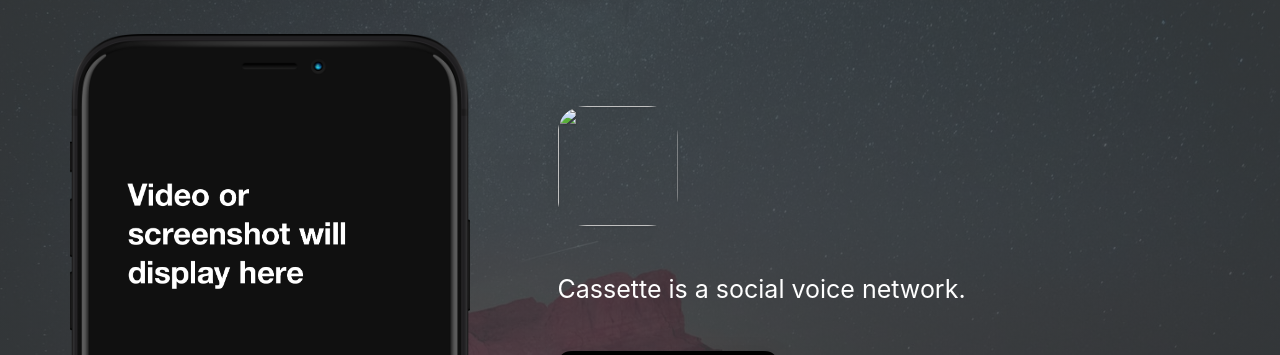
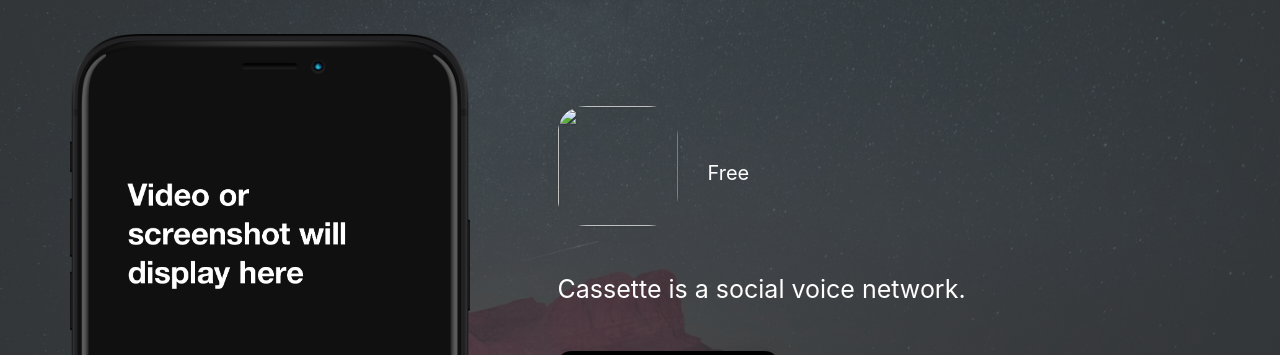
Before and after one commit to DrwGroup/drwgroup.github.io, a Jekyll site: the page built from index.html, in a window 1280 px wide. Shown: the part 149-504 px from the top of the page. Built offline with Jekyll 4.4.1, drawn with Linux system fonts in a browser that asks for light colours; nearby versions of some CDN libraries.

Commit message:
change price

```diff
--- a/_config.yml
+++ b/_config.yml
@@ -11,7 +11,7 @@
 
 app_icon                                  : # assets/appicon.png                      # Automatically populates if not set and if iOS app ID is set.  Otherwise enter path to icon file manually.
 app_name                                  :                                           # Automatically populates if not set and if iOS app ID is set.  Otherwise enter manually.
-app_price                                 :                                           # Automatically populates if not set and if iOS app ID is set.  Otherwise enter manually.
+app_price                                 : Free                                          # Automatically populates if not set and if iOS app ID is set.  Otherwise enter manually.
 app_description                           : Cassette is a social voice network.
 
 enable_smart_app_banner                   : true                                      # Set to true to show a smart app banner at top of page on mobile devices.
```
